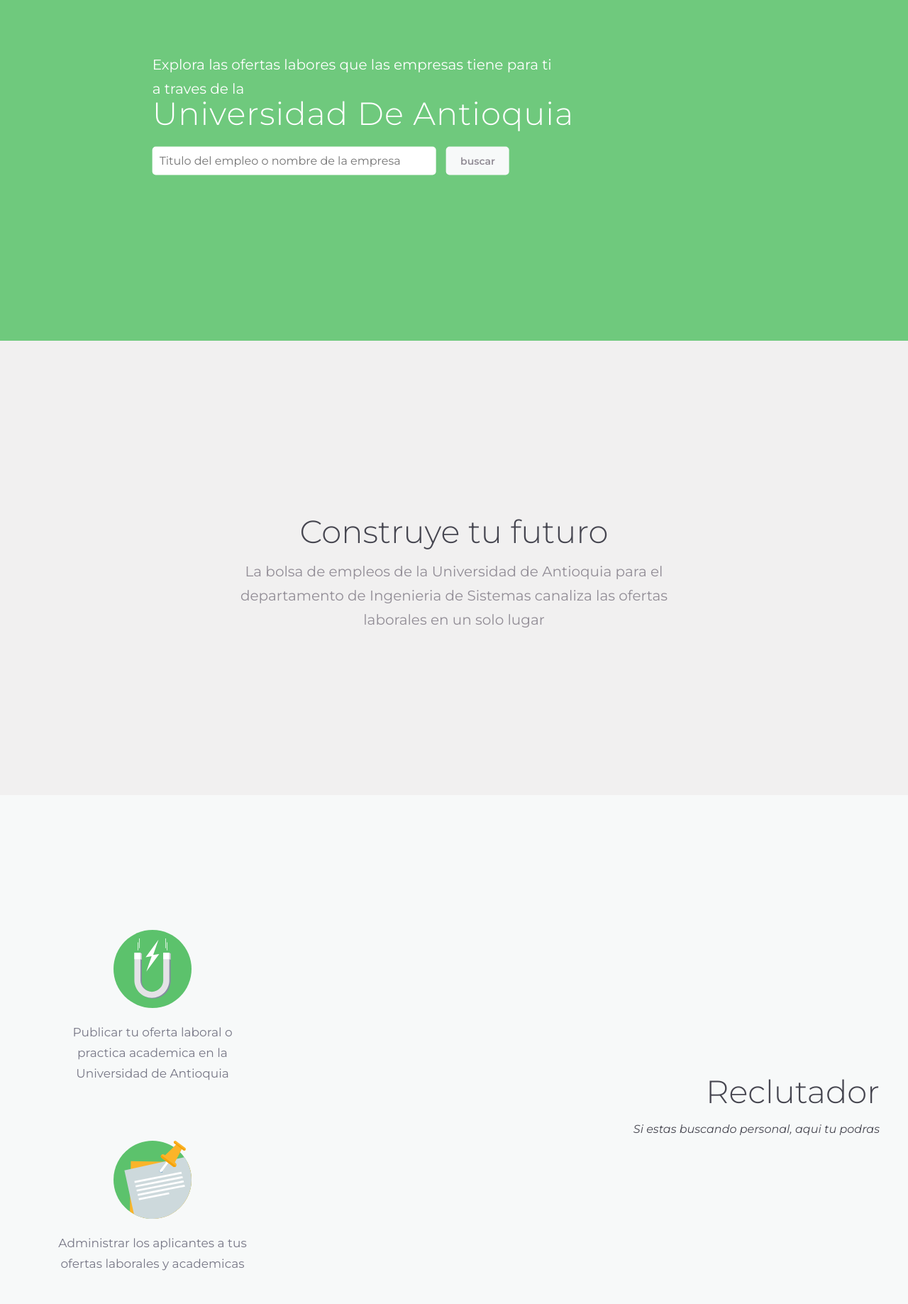
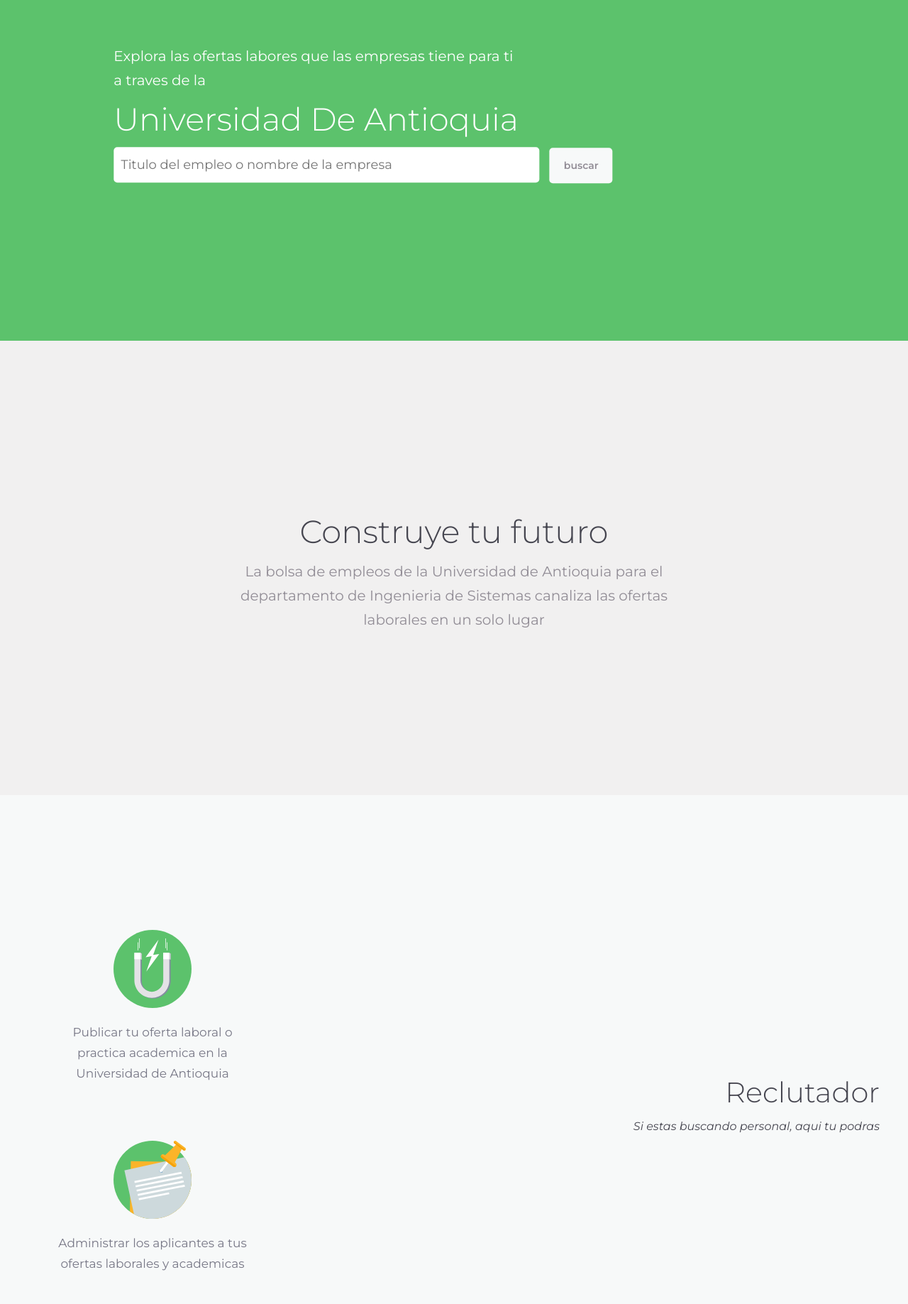
Before and after one commit to davidblj/bolsa_empleos_views, a website: page home.html in a window 1280 px wide. Shown: the part 160-1997 px from the top of the page at 71% size. Drawn offline with nearby package versions, Linux system fonts and the light colour scheme.

Commit message:
agregar 'headings' a 'typography'

```diff
--- a/home.html
+++ b/home.html
@@ -13,17 +13,14 @@
 
         <div class="home-header__text-box">
 
-            <div class="home-header__title">
-
-                <div class="home-header__title_sub">
+            <div class="heading-primary">
+              <div class="heading-primary_sub color_white">
                 <div>Explora las ofertas labores que las empresas tiene para ti </div>
                 <div>a traves de la</div>
               </div>
-
-                <div class="home-header__title_main">
+              <div class="heading-primary_main color_white">
                 Universidad De Antioquia
               </div>
-
             </div>
 
             <div class="home-header__search">
@@ -44,13 +41,17 @@
     <section class="home-info">
 
         <div class="home-info__text-box">
-            <div class="home-info__title">
+
+          <div class="heading-primary">
+            <div class="heading-primary_main">
               Construye tu futuro
             </div>
-            <div class="home-info__content">
+            <div class="heading-primary_sub color_gray">
               La bolsa de empleos de la Universidad de Antioquia para el departamento de Ingenieria de Sistemas
               canaliza las ofertas laborales en un solo lugar
             </div>
+          </div>
+
         </div>
     </section>
 
@@ -87,8 +88,14 @@
             </div>
 
             <div class="home-features__spectator home-features__spectator_align_right">
-              <div class="home-features__spectator_main">Reclutador</div>
-              <div class="home-features__spectator_sub">Si estas buscando personal, aqui tu podras </div>
+              <div class="heading-secondary">
+                <div class="heading-secondary_main">
+                  Reclutador
+                </div>
+                <div class="heading-secondary_sub weight_cursive">
+                  Si estas buscando personal, aqui tu podras
+                </div>
+              </div>
             </div>
 
           </div>
@@ -102,8 +109,16 @@
 
             <div class="home-features__spectator home-features__spectator_align_left
                         mr-auto">
-              <div class="home-features__spectator_main">Estudiantes y Egresados</div>
-              <div class="home-features__spectator_sub">Si estan buscando una oportunidad laboral, aqui podran </div>
+
+              <div class="heading-secondary">
+                <div class="heading-secondary_main">
+                  Estudiantes y Egresados
+                </div>
+                <div class="heading-secondary_sub weight_cursive">
+                  Si estan buscando una oportunidad laboral, aqui podran
+                </div>
+              </div>
+
             </div>
 
             <div class="home-features__statements">
@@ -133,8 +148,6 @@
 
           </div>
       </div>
-
-
     </section>
 </body>
 </html>
--- a/sass/base/_typography.scss
+++ b/sass/base/_typography.scss
@@ -7,3 +7,40 @@
     line-height: 1.7;
     color: $abbey;
 }
+
+.heading-primary {
+
+  &_main {
+    font-size: 4.5rem;
+    font-weight: 300;
+  }
+
+  &_sub {
+    font-size: 2rem;
+  }
+}
+
+.heading-secondary {
+
+  &_main {
+    font-size: 4rem;
+    font-weight: 300;
+  }
+
+  &_sub {
+    font-size: 1.6rem
+  }
+}
+
+
+.color_gray {
+  color: $mountainMist;
+}
+
+.color_white {
+  color: white;
+}
+
+.weight_cursive {
+  font-style: italic;
+}
--- a/sass/components/_home_search.scss
+++ b/sass/components/_home_search.scss
@@ -1,20 +1,19 @@
 
-$line-height: 40px;
+$line-height: 50px;
 $border-radius: 5px;
 
 .home-search {
 
     &__input {
 
-        width: 40rem;
+        width: 60rem;
         line-height: $line-height;
+        border-radius: $border-radius;
         border: none;
         box-shadow: none;
-
-        font-size: 1.6rem;
         padding: 0;
         padding-left: 10px;
-        border-radius: $border-radius;
+        font-size: 1.8rem;
     }
 
     &__submit {
--- a/sass/pages/_home.scss
+++ b/sass/pages/_home.scss
@@ -2,8 +2,7 @@
 .home-header {
 
     height: 80vh;
-    background-color: lighten($mantis, 5%);
-    // background-color: $mantis;
+    background-color: $mantis;
     position: relative;
 
     &__text-box {
@@ -12,26 +11,6 @@
         top: 50%;
         left: 40%;
         transform: translate(-50%, -50%);
-    }
-
-    &__title {
-
-        margin-bottom: 3rem;
-
-        &_main {
-
-            color: white;
-            font-size: 4.5rem;
-            line-height: 3.5rem;
-            letter-spacing: 1px;
-            font-weight: 300;
-        }
-
-        &_sub {
-
-            color: white;
-            font-size: 2rem;
-        }
     }
 }
 
@@ -46,21 +25,8 @@
     &__text-box {
         @include mid-positioning;
     }
-
-    &__title {
-
-        font-size: 4.5rem;
-        font-weight: 300;
-    }
-
-    &__content {
-
-        font-size: 2rem;
-        color: $mountainMist;
-    }
 }
 
-// todo: move the main titles styles in to the typography component
 .home-features {
 
   height: 60vh;
@@ -81,18 +47,6 @@
 
   &__spectator {
 
-    &_main {
-
-      font-size: 4.5rem;
-      font-weight: 300;
-    }
-
-    &_sub {
-
-      font-style: italic;
-      font-size: 1.6rem;
-    }
-
     &_align_left {
       text-align: left;
     }
```
Also changed, not shown: css/style.css. Lines whose indentation alone changed are shown as unchanged.
